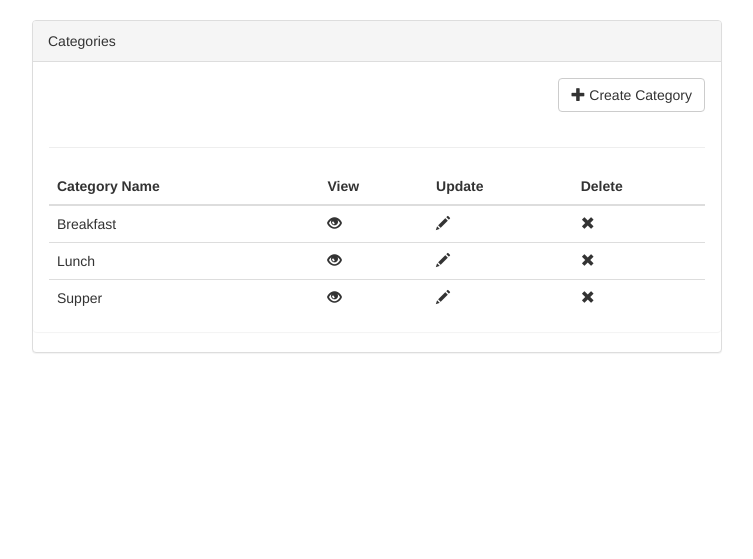
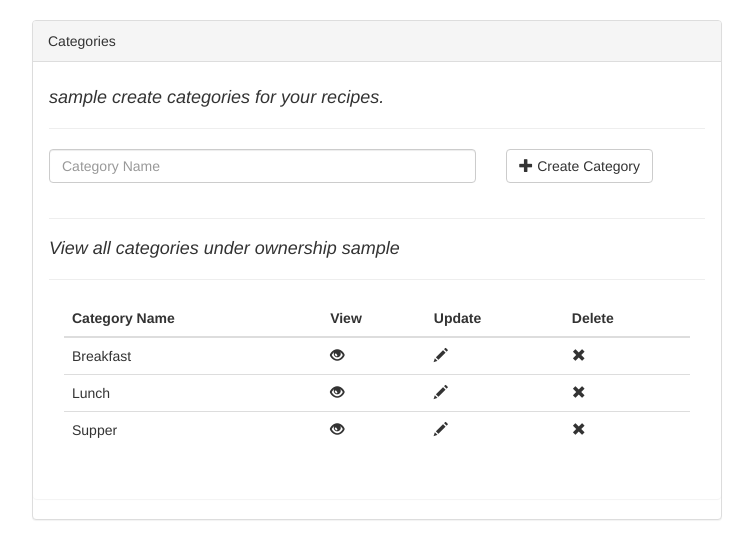
Before and after one commit to kaguna/Python-Flask-Datastructures-CP2, a Flask app: template app/templates/dashboard.html in a window 1280 px wide. Shown: the part 52-611 px from the top of the page, without its empty margins (303-1056 px from the left). Run offline with Flask 2, Linux system fonts and the light colour scheme; the template is opened without the code that fills it, so the values that code supplies are empty; the visitor is signed in with stand-in values (Sample User, id 1); some libraries are stand-ins or nearby versions.

Commit message:
[feature] add field to input category name and information containing the current user

```diff
--- a/app/templates/dashboard.html
+++ b/app/templates/dashboard.html
@@ -24,14 +24,22 @@
 			<div class="panel panel-default">
 				<div class="pane panel-heading">Categories</div>
 				<div class="panel panel-body">
+				<i><h4>{{ session['user'] }} create categories for your recipes. </h4></i>
+				<hr>
 					<form>
 								<div class="row">
-								<div class="form-group col-sm-12">
-									<button class="btn btn-default pull-right"><i class="glyphicon glyphicon-plus"></i> Create Category</button>
+								<div class="form-group col-sm-8">
+										<input type="text" name="cat_name" class="form-control" placeholder="Category Name" required>
+									</div>
+										<div class="form-group col-sm-4">
+											<button class="btn btn-default"><i class="glyphicon glyphicon-plus"></i> Create Category</button>
 										</div>
 								</div>
 					</form>
 					<hr>
+					<i><h4>View all categories under ownership {{ session['user'] }}</h4></i>
+					<hr>
+					<div class="form-group col-sm-12">
 					<table class="table table-stripped">
 						<thead>
 							<tr>
@@ -66,5 +74,6 @@
 				</div>
 			</div>
 		</div>
+	</div>
 </body>
 </html>
```
Lines whose indentation alone changed are shown as unchanged.
